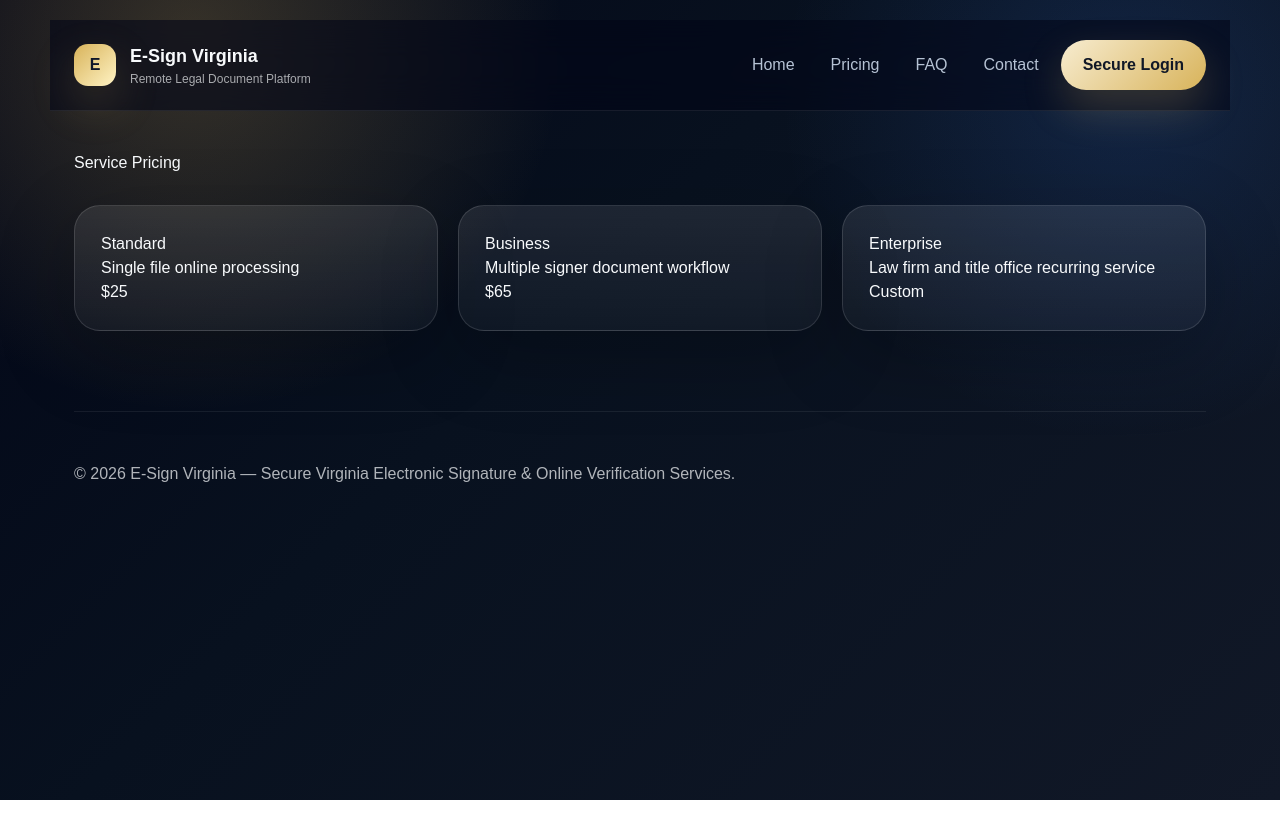
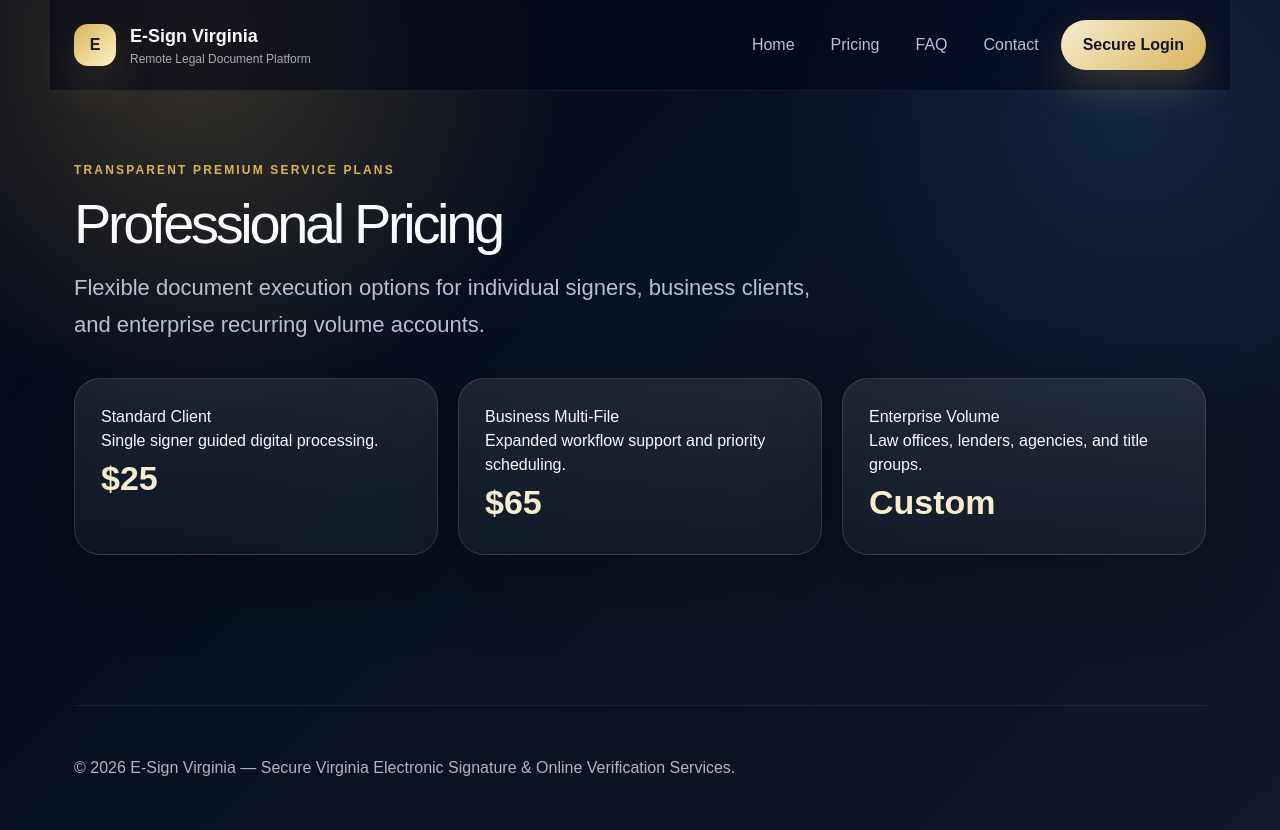
Before and after one commit to rawillia9801/esign, a Next.js app: page /pricing in a window 1280 px wide. Before the commit the page ends 800 px from the top, so only its background shows below. Built offline with nearby package versions, Linux system fonts and the light colour scheme.

Commit message:
Upgrade pricing page to luxury design

```diff
--- a/app/pricing/page.tsx
+++ b/app/pricing/page.tsx
@@ -3,14 +3,18 @@ import Footer from '../../components/Footer'
 
 export default function Pricing(){
  return (
-  <main className="container" style={{paddingTop:'20px'}}>
+  <main className="container">
    <Header />
-   <h1 style={{marginTop:'40px'}}>Service Pricing</h1>
-   <div style={{display:'grid',gridTemplateColumns:'repeat(3,1fr)',gap:'20px',marginTop:'30px'}}>
-    <div className="card"><h2>Standard</h2><p>Single file online processing</p><h3>$25</h3></div>
-    <div className="card"><h2>Business</h2><p>Multiple signer document workflow</p><h3>$65</h3></div>
-    <div className="card"><h2>Enterprise</h2><p>Law firm and title office recurring service</p><h3>Custom</h3></div>
-   </div>
+   <section style={{padding:'70px 0'}}>
+    <div className="eyebrow">Transparent Premium Service Plans</div>
+    <h1 className="hero-title" style={{fontSize:'56px'}}>Professional Pricing</h1>
+    <p className="hero-copy">Flexible document execution options for individual signers, business clients, and enterprise recurring volume accounts.</p>
+    <div className="grid-3" style={{marginTop:'34px'}}>
+      <div className="card"><h2>Standard Client</h2><p>Single signer guided digital processing.</p><div className="metric">$25</div></div>
+      <div className="card"><h2>Business Multi-File</h2><p>Expanded workflow support and priority scheduling.</p><div className="metric">$65</div></div>
+      <div className="card"><h2>Enterprise Volume</h2><p>Law offices, lenders, agencies, and title groups.</p><div className="metric">Custom</div></div>
+    </div>
+   </section>
    <Footer />
   </main>
  )
```
